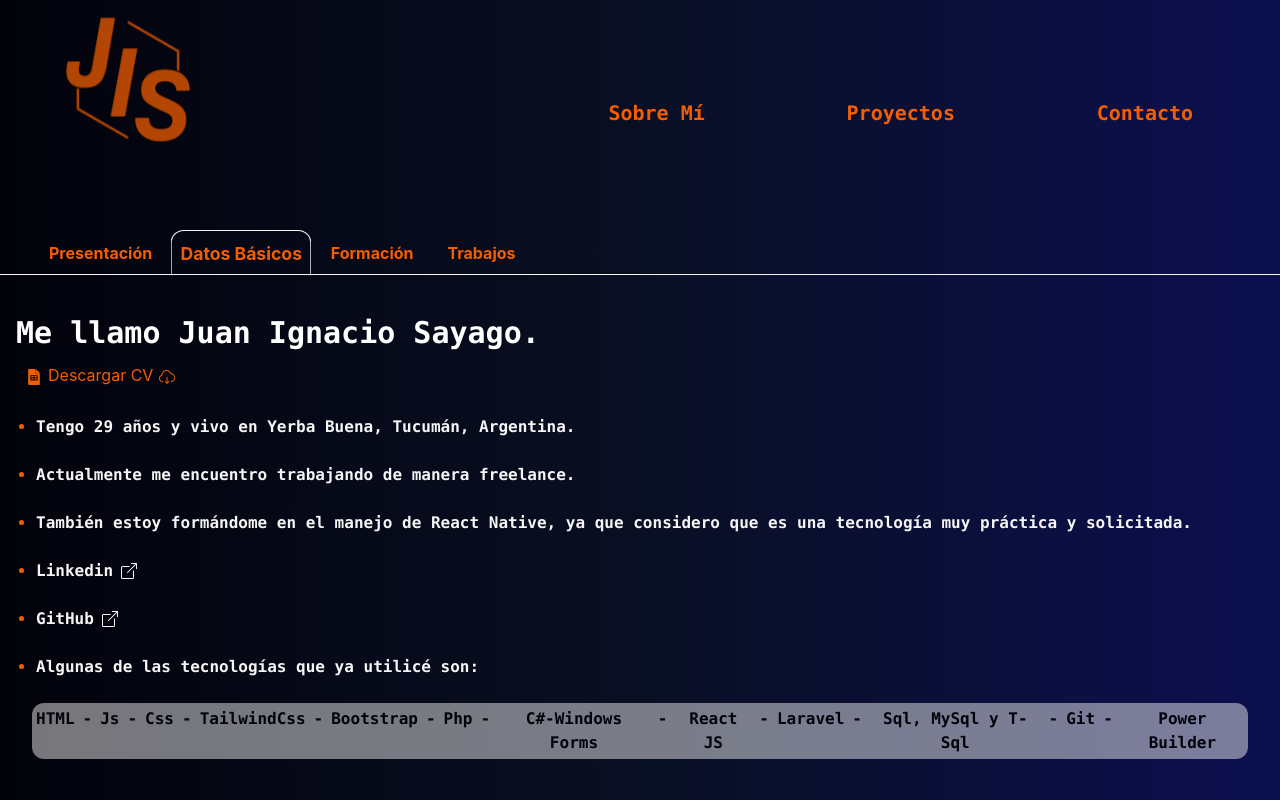
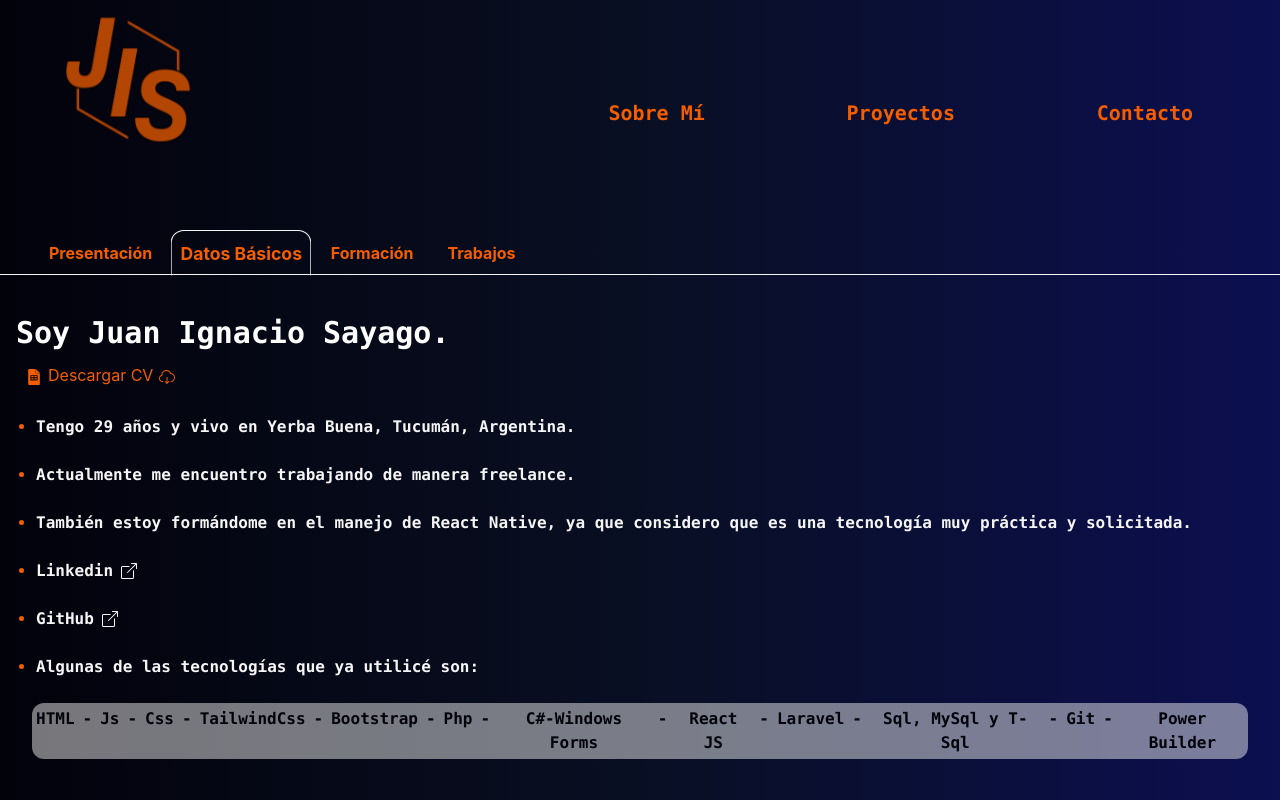
Before and after one commit to JISayago/portfolio, a React (Create React App) app: page / in a window 1280 px wide. Both pictures are taken after a click on the item "Datos Básicos". Shown: the top 800 px of the page. Built offline with nearby package versions, Linux system fonts and the light colour scheme.

Commit message:
cambios en texto json y agregado de tecnologias

```diff
--- a/src/pages/sub-pages/DatosBasicos.js
+++ b/src/pages/sub-pages/DatosBasicos.js
@@ -28,7 +28,7 @@ function DatosBasicos() {
   return (
     <div className='p-4 mt-6'>
       <h1 className='text-white flex font-mono font-bold text-3xl'>
-        Me llamo Juan Ignacio Sayago.
+        Soy Juan Ignacio Sayago.
       </h1>
       <div className='m-1  text-dark-orange text-bold'>
         <Link className='flex flex-column justify-start mt-3' to={cv} target="_blank" download>
```
